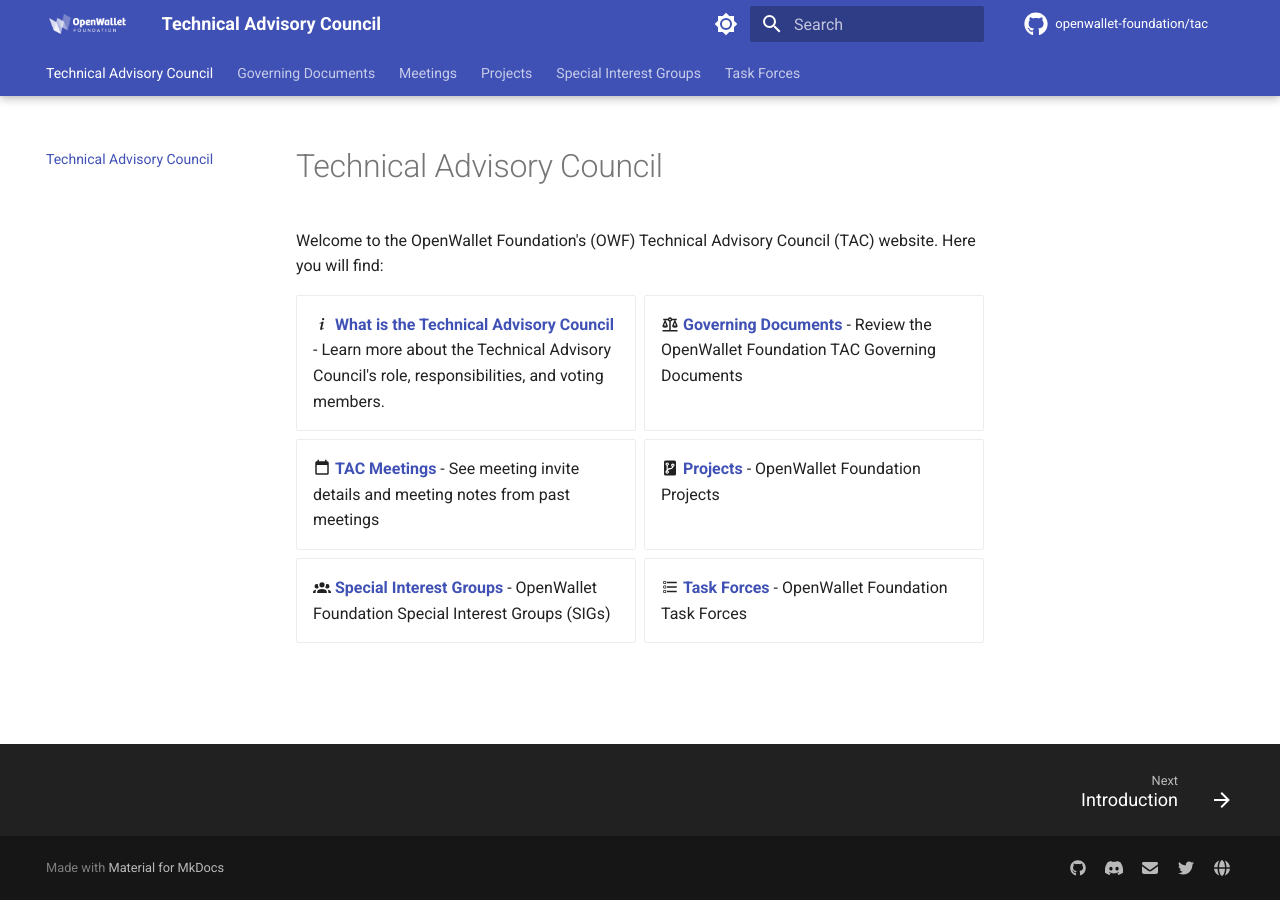
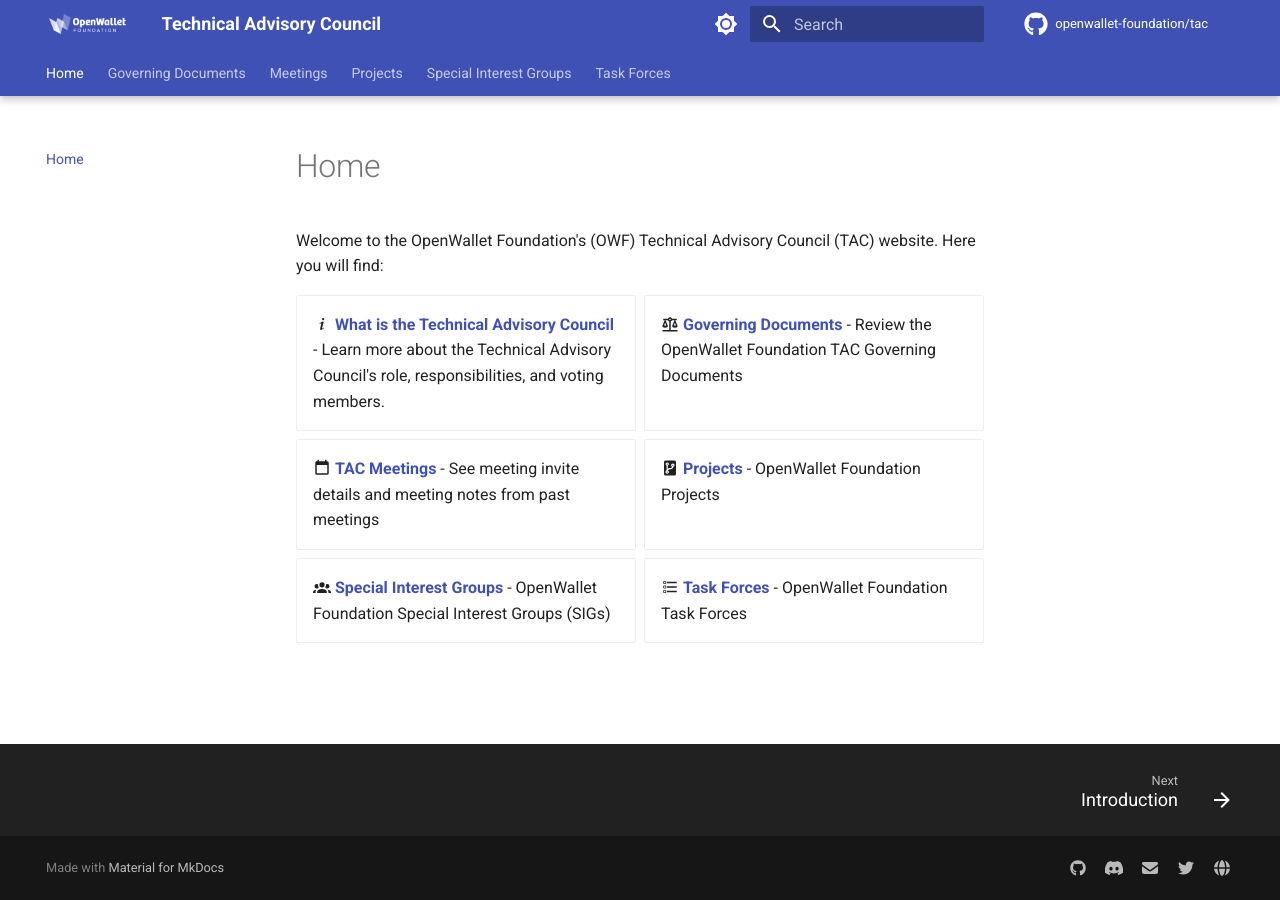
Before and after one commit to openwallet-foundation/tac, an MkDocs documentation site: the page built from docs/index.md, in a window 1280 px wide. Built offline with MkDocs 1.6.1 and Material for MkDocs 9.7.7, drawn with Linux system fonts in a browser that asks for light colours; comment, search, counter and statistics services are not loaded.

Commit message:
Rename home page
Signed-off-by: Tracy Kuhrt <tracy.a.kuhrt@accenture.com>

```diff
--- a/mkdocs.yml
+++ b/mkdocs.yml
@@ -83,7 +83,7 @@
     - icon: fontawesome/solid/globe
       link: https://openwallet.foundation
 nav:
-  - Technical Advisory Council: index.md
+  - Home: index.md
   - Governing Documents:
     - Introduction: governance/index.md
     - Charter: governance/charter.md
```
